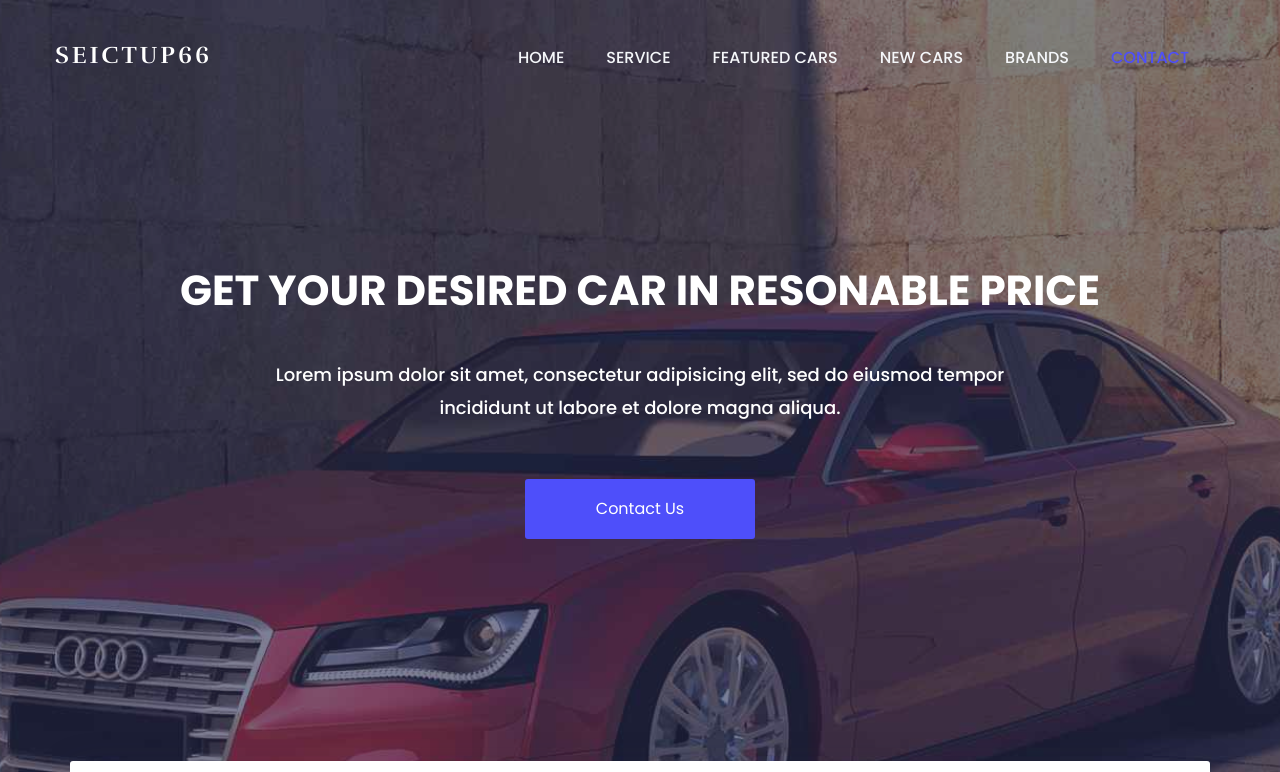
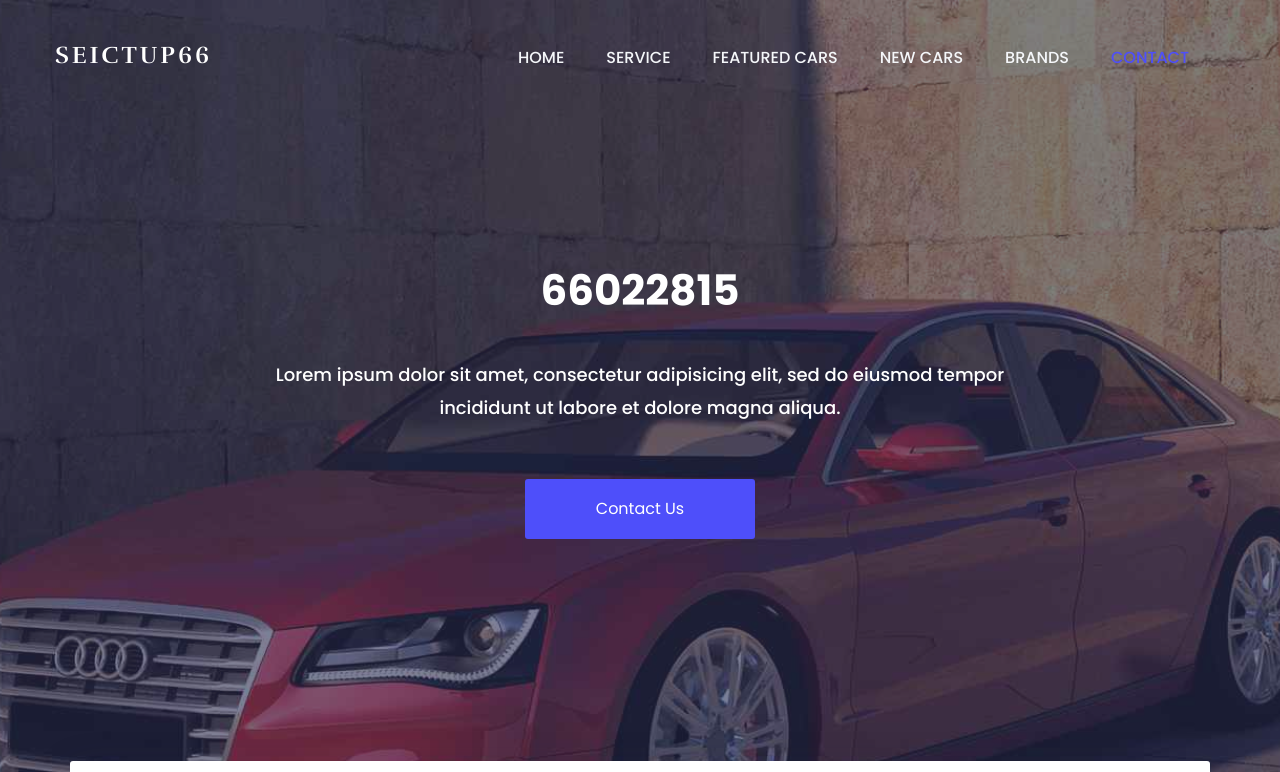
Before and after one commit to Fah47/66022815html, a plain HTML site: page index.html in a window 1280 px wide. Shown: the top 772 px of the page. Drawn offline with nearby package versions, Linux system fonts and the light colour scheme.

Commit message:
Update index.html

```diff
--- a/index.html
+++ b/index.html
@@ -105,7 +105,7 @@
 
 			<div class="container">
 				<div class="welcome-hero-txt">
-					<h2>get your desired car in resonable price</h2>
+					<h2>66022815</h2>
 					<p>
 						Lorem ipsum dolor sit amet, consectetur adipisicing elit, sed do eiusmod tempor incididunt ut labore et dolore   magna aliqua.
 					</p>
```
